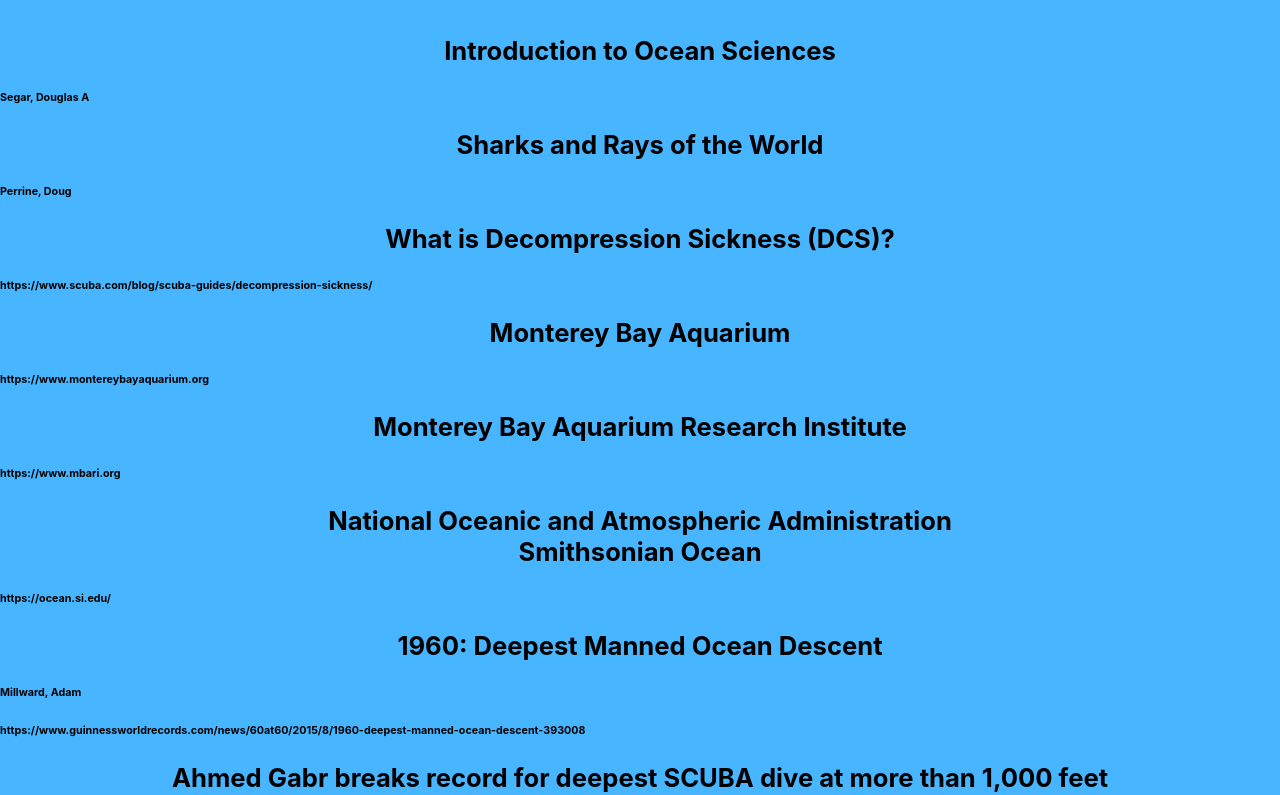
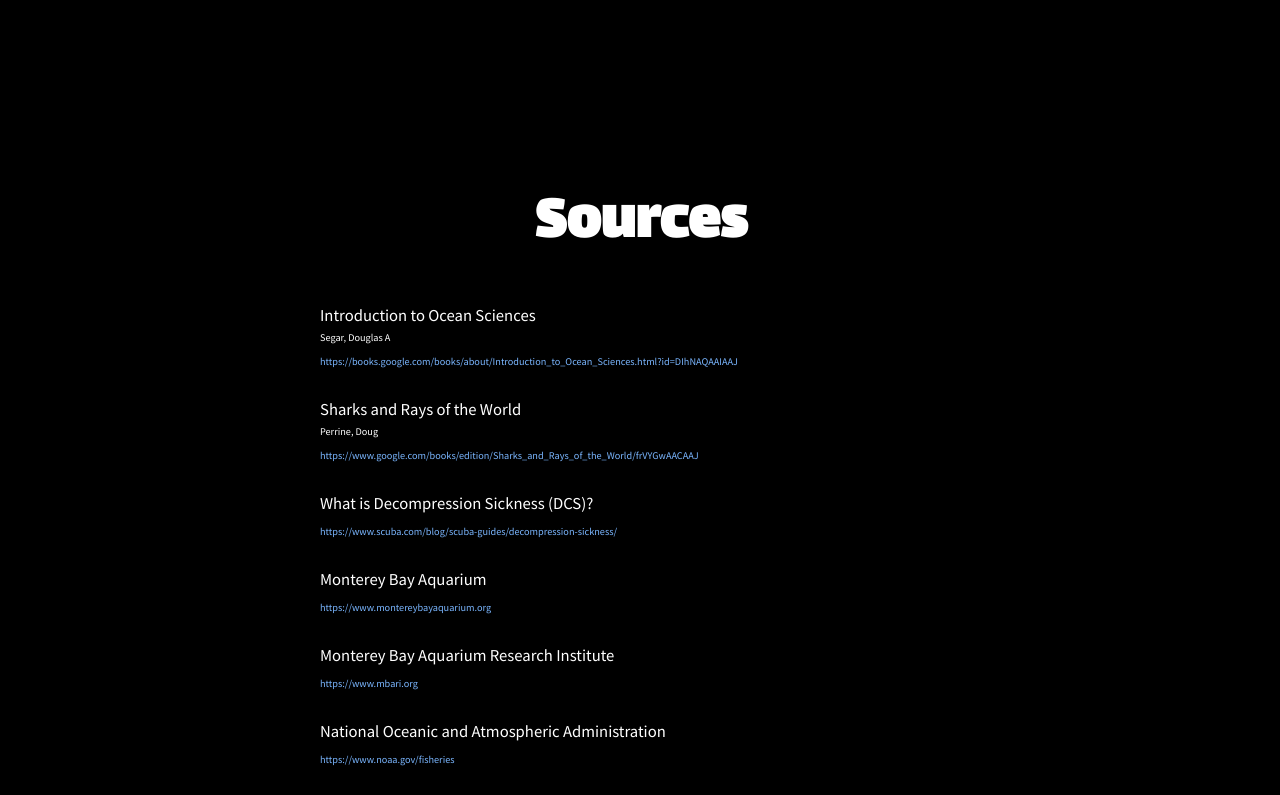
Before and after one commit to ChanGarrickT/DeepSea, a React (Create React App) app: page / in a window 1280 px wide. Shown: the part 10785-11580 px from the top of the page. Built offline with nearby package versions, Linux system fonts and the light colour scheme.

Commit message:
Added citations section

```diff
--- a/package.json
+++ b/package.json
@@ -35,5 +35,6 @@
       "last 1 firefox version",
       "last 1 safari version"
     ]
-  }
+  },
+  "homepage": "changarrickt.github.io/deepsea"
 }
--- a/src/App.css
+++ b/src/App.css
@@ -134,7 +134,28 @@
   width: 45vw;
 }
 
-.citations {
+.sources {
   background-color: #000;
   color: #FFF;
+  width: 50vw;
+  text-align: left;
+  padding: 30vh 25vw 40vh;
 }
+
+.source-title {
+  font-size: 1.3vw;
+  font-family: 'Source Sans Pro', sans-serif;
+  margin-top: 30px;
+  margin-bottom: 5px;
+}
+
+.source-detail {
+  font-size: 0.8vw;
+  font-family: 'Source Sans Pro', sans-serif;
+  margin: 5px 0;
+}
+
+.source-url {
+  color: #7ab6ff;
+  text-decoration: none;
+}
--- a/src/citations.json
+++ b/src/citations.json
@@ -1,11 +1,13 @@
 [
     {
         "title": "Introduction to Ocean Sciences",
-        "author": "Segar, Douglas A"
+        "author": "Segar, Douglas A",
+        "url": "https://books.google.com/books/about/Introduction_to_Ocean_Sciences.html?id=DIhNAQAAIAAJ"
     },
     {
         "title": "Sharks and Rays of the World",
-        "author": "Perrine, Doug"
+        "author": "Perrine, Doug",
+        "url": "https://www.google.com/books/edition/Sharks_and_Rays_of_the_World/frVYGwAACAAJ"
     },
     {
         "title": "What is Decompression Sickness (DCS)?",
@@ -20,7 +22,8 @@
         "url": "https://www.mbari.org"
     },
     {
-        "title": "National Oceanic and Atmospheric Administration"
+        "title": "National Oceanic and Atmospheric Administration",
+        "url": "https://www.noaa.gov/fisheries"
     },
     {
         "title": "Smithsonian Ocean",
--- a/src/components/Citations.jsx
+++ b/src/components/Citations.jsx
@@ -2,20 +2,19 @@
 import { gsap } from "gsap";
 import { ScrollTrigger } from "gsap/ScrollTrigger";
 import citations from "../citations.json";
+import Source from "./Source.jsx"
+
+gsap.registerPlugin(ScrollTrigger);
 
 const sources = citations;
-console.log(sources);
 
-export default function Citations(props){
+export default function Citations(props) {
+
     return (
-        <div className="Sources">
-            <h2>Citations</h2>
-            {sources.map((source, index) => (
-                <div>
-                    <h3>{source.title}</h3>
-                    {source.author != null ? <h6>{source.author}</h6> : null}
-                    {source.url != null ? <h6>{source.url}</h6> : null}
-                </div>
+        <div className="sources">
+            <h2>Sources</h2>
+            {sources.map((source) => (
+                <Source source={source} />
             ))}
         </div>
     );
--- /dev/null
+++ b/src/components/Source.jsx
@@ -0,0 +1,43 @@
+import React from "react";
+import { gsap } from "gsap";
+import { ScrollTrigger } from "gsap/ScrollTrigger";
+import { useLayoutEffect, useRef } from "react";
+
+gsap.registerPlugin(ScrollTrigger);
+
+export default function Source(props) {
+    const sourceRef = useRef(null);
+
+    useLayoutEffect(() => {
+        let ctx = gsap.context(() => {
+            gsap.from(sourceRef.current, {
+                y: "30",
+                autoAlpha: 0,
+                scrollTrigger: {
+                    start: "top 90%",
+                    end: "top 70%",
+                    duration: 0.5,
+                    trigger: sourceRef.current,
+                },
+            });
+        }, sourceRef);
+
+        return () => ctx.revert();
+    });
+
+    const source = props.source;
+
+    return (
+        <div ref={sourceRef}>
+            <p className="source-title">{source.title}</p>
+            {source.author != null ? (
+                <p className="source-detail">{source.author}</p>
+            ) : null}
+            {source.url != null ? (
+                <a className="source-detail source-url" href={source.url} target="_blank" rel="noreferrer">
+                    {source.url}
+                </a>
+            ) : null}
+        </div>
+    );
+}
--- a/src/components/ZoneContent.jsx
+++ b/src/components/ZoneContent.jsx
@@ -22,7 +22,6 @@
                         end: "top -10%",
                         scrub: true,
                         trigger: containerRef.current,
-                        markers: true
                     },
                 });
             }
```
